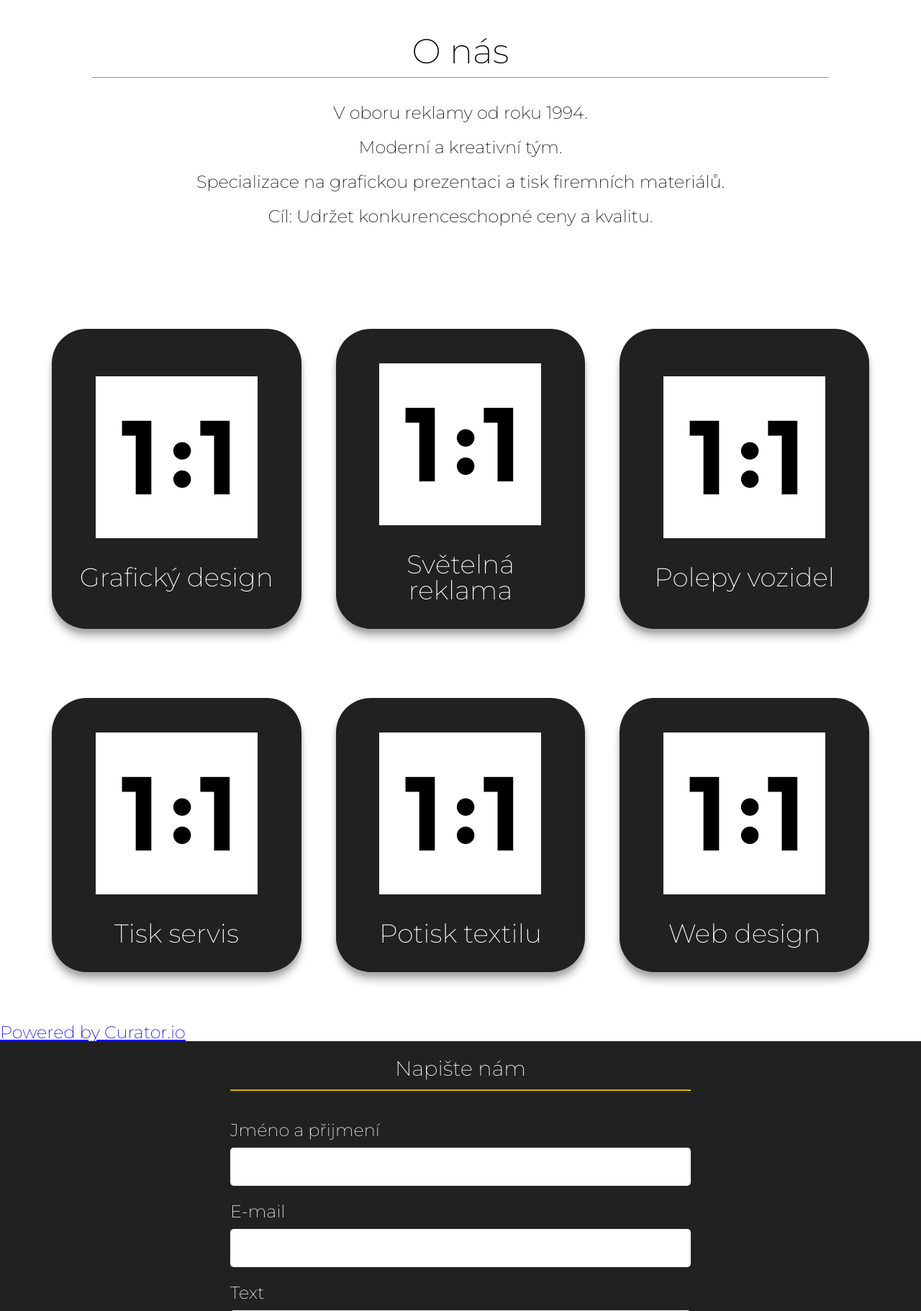
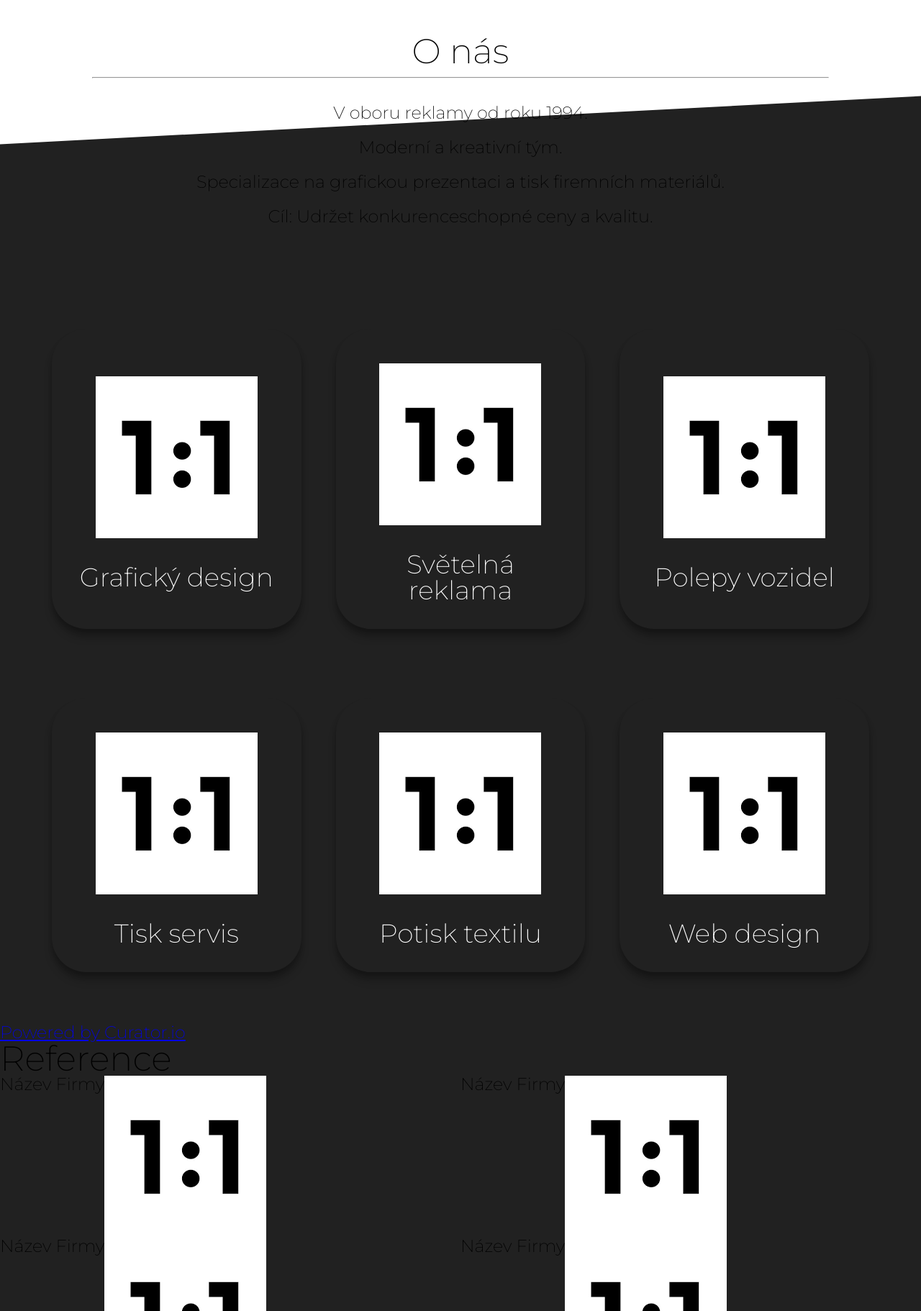
Before and after one commit to Brunobrno/davoreklama, a PHP site: page / in a window 1280 px wide. Shown: the part 701-2523 px from the top of the page at 72% size. Run offline with PHP 8.4, Linux system fonts and the light colour scheme; some libraries are stand-ins or nearby versions.

Commit message:
14.2.2024

```diff
--- a/articles/other/default.php
+++ b/articles/other/default.php
@@ -8,4 +8,5 @@
 
 <?php include "tools/instagram-posts.php";?>
 
+<?php include "articles/other/reference.php";?>
 <?php include "tools/email-me.php";?>
--- a/articles/other/reference.php
+++ b/articles/other/reference.php
@@ -1,4 +1,4 @@
-<article>
+<article class="reference">
     <header>
         <h1>Reference</h1>
     </header>
--- /dev/null
+++ b/css/articles/other/reference.css
@@ -0,0 +1,11 @@
+.reference-container-section{
+    display: grid;
+    grid-template-columns: 1fr 1fr;
+    grid-auto-rows: 1fr;
+    gap: 0px 0px;
+    grid-auto-flow: row;
+}
+.reference-section-item{
+    display: flex;
+
+}
--- a/css/index/contact.css
+++ b/css/index/contact.css
@@ -1,3 +1,6 @@
+body{
+    background-color: #212121;
+}
 .contacts{
     width: 100%;
 
@@ -6,20 +9,33 @@
 
     text-align: center;
 
-    padding-top: 1em;
-    padding-bottom: 1em;
+    padding-top: 4em;
+    padding-bottom: 4em;
     margin: auto;
 }
 .contacts a{
     color: white;
 }
 .contacts br{
+    content: " ";
     display: block;
-    height: 1.2em;
+    height: 0.5em;
+}
+.contacts h2{
+    font-size: 1.5em;
 }
 .contact-format-container{
     margin: auto;
     width: 80%;
+}
+.contacts i{
+    font-size: 1.5em;
+}
+.iframe-map{
+    position: absolute;
+    width: 100%;
+    height: 50%;
+
 }
 
 @media screen and (min-width: 900px){
--- a/css/tools/nav.css
+++ b/css/tools/nav.css
@@ -52,7 +52,6 @@ nav a{
     line-height: 3em;
 
     font-size: 2em;
-    background-color: #212121;
 
     border-color: white;
     border-style: solid;
@@ -62,8 +61,12 @@ nav a{
     background-color: #c9ab5f;
     max-height: 20em;
 }
+/*#drop-act:hover{
+    color: black;
+}*/
+
 .dropdown-content{
-    width: 80%;
+    width: 100%;
     margin-right: auto;
 
     -webkit-transition: max-height 1s;
@@ -74,9 +77,11 @@ nav a{
     overflow: hidden;
     max-height: 0;
 
-    border-color: white;
+    background-color: #847546;
+
+    /*border-color: white;
     border-style: solid;
-    border-right-width: 0.2em;
+    border-right-width: 0.2em;*/
 }
 .dropdown-active{
     max-height: 40em;
--- a/index.php
+++ b/index.php
@@ -9,7 +9,7 @@
     // Get the requested URL path
     $requestPath = parse_url($_SERVER['REQUEST_URI'], PHP_URL_PATH);
 
-    $index_css = ['css/index/index.css', 'css/index/about_us.css', 'css/index/carousel.css', 'css/index/contact.css', 'css/index/products.css', 'css/index/instagram.css', 'css/tools/email-me.css'];
+    $index_css = ['css/index/index.css', 'css/index/about_us.css', 'css/index/carousel.css', 'css/index/contact.css', 'css/index/products.css', 'css/index/instagram.css','css/articles/other/reference.css' , 'css/tools/email-me.css'];
 
     // Define routes
     $routes = [
--- a/tools/contact.php
+++ b/tools/contact.php
@@ -1,15 +1,24 @@
 <div class="contacts">
     <div class="contact-format-container" >
         <header class="email-me">
-            Kontakt
+            <h2>Kontakt</h2>
+
             <hr class="email-me">
         </header>
+        <br>
+        <a href="mailto:info@davo1.cz">info@davo1.cz</a>
+        <br>
+        <a href="tel:+420603234488">+420 603 23 44 88</a>
+        <br>
+        <a href="#instagram"><i class="fa-brands fa-instagram"></i></a>
+        <br>
+        <br>
         <address>Davo reklama s.r.o., Škroupova 10, Ostrava, <br>702 00 Czech Republic</address>
+        <br>
         <br>
         Společnost je vedena Krajským soudem v Ostravě,<br> oddíl C, vložka 32455
         <br>
         IČ: 28569962, DIČ: CZ28569962
         <br>
-        <a href="mailto:info@davo1.cz">info@davo1.cz</a>, <a href="tel:+420603234488">+420 603 23 44 88</a>
     </div>
 </div>
--- a/utilities/head.php
+++ b/utilities/head.php
@@ -9,3 +9,5 @@
 <link href="https://fonts.googleapis.com/css2?family=Montserrat:ital,wght@0,200;1,200&display=swap" rel="stylesheet">
 
 <script src="https://ajax.googleapis.com/ajax/libs/jquery/3.7.1/jquery.min.js"></script>
+
+<script src="https://kit.fontawesome.com/e5347c4a92.js" crossorigin="anonymous"></script>
```
